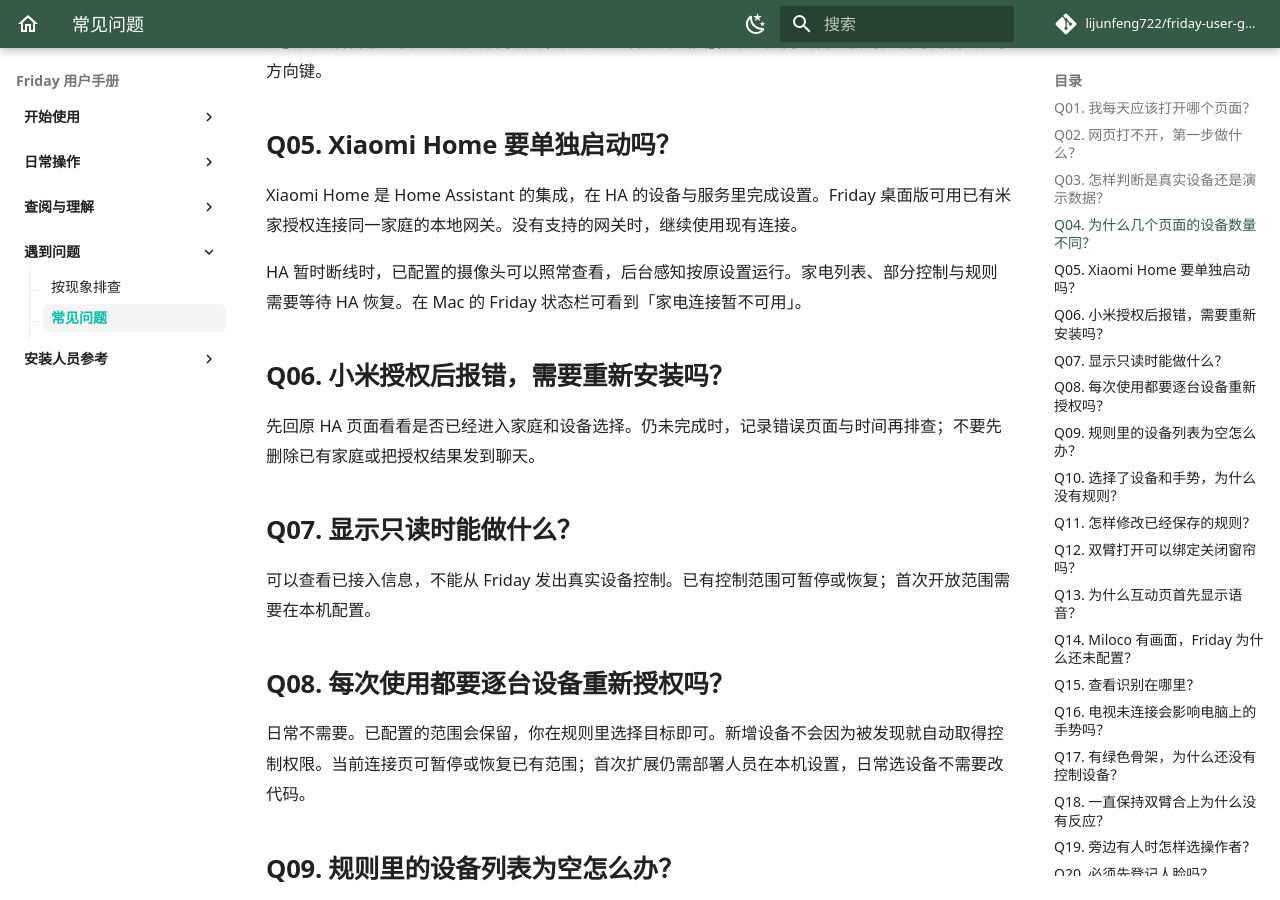
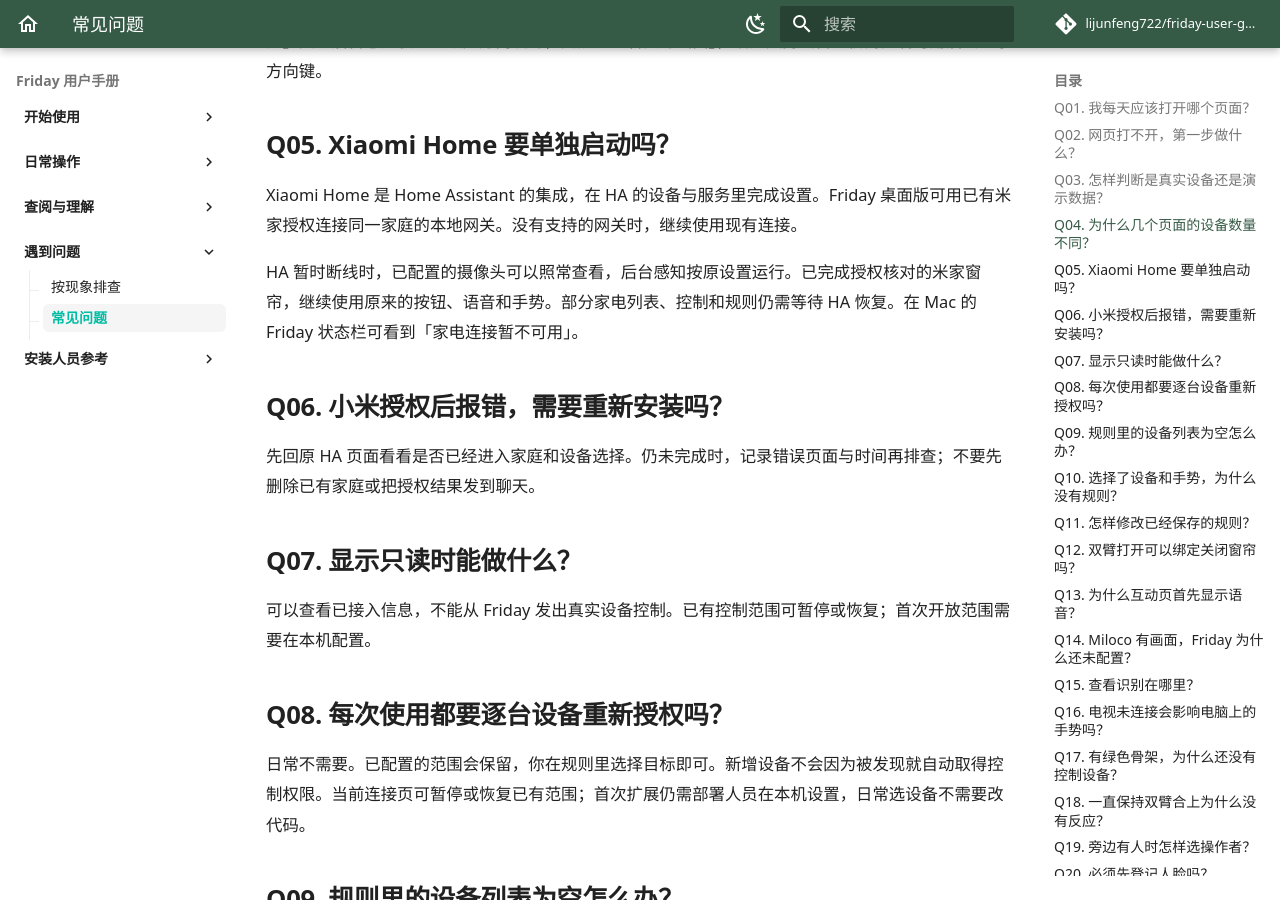
Before and after one commit to lijunfeng722/friday-user-guide, an MkDocs documentation site: the page built from docs/troubleshooting/faq.md, in a window 1280 px wide and 900 px high, scrolled down 926 px. Built offline with MkDocs 1.6.1 and Material for MkDocs 9.7.7, drawn with Linux system fonts in a browser that asks for light colours; comment, search, counter and statistics services are not loaded.

Commit message:
文档：说明米家窗帘在 HA 离线时的使用方式

```diff
--- a/docs/troubleshooting/faq.md
+++ b/docs/troubleshooting/faq.md
@@ -26,7 +26,7 @@
 
 Xiaomi Home 是 Home Assistant 的集成，在 HA 的设备与服务里完成设置。Friday 桌面版可用已有米家授权连接同一家庭的本地网关。没有支持的网关时，继续使用现有连接。
 
-HA 暂时断线时，已配置的摄像头可以照常查看，后台感知按原设置运行。家电列表、部分控制与规则需要等待 HA 恢复。在 Mac 的 Friday 状态栏可看到「家电连接暂不可用」。
+HA 暂时断线时，已配置的摄像头可以照常查看，后台感知按原设置运行。已完成授权核对的米家窗帘，继续使用原来的按钮、语音和手势。部分家电列表、控制和规则仍需等待 HA 恢复。在 Mac 的 Friday 状态栏可看到「家电连接暂不可用」。
 
 ## Q06. 小米授权后报错，需要重新安装吗？
 
```
Also changed, not shown: USER_MANUAL.md (+3 -1 lines), docs/guides/devices.md (+2 -0 lines).
